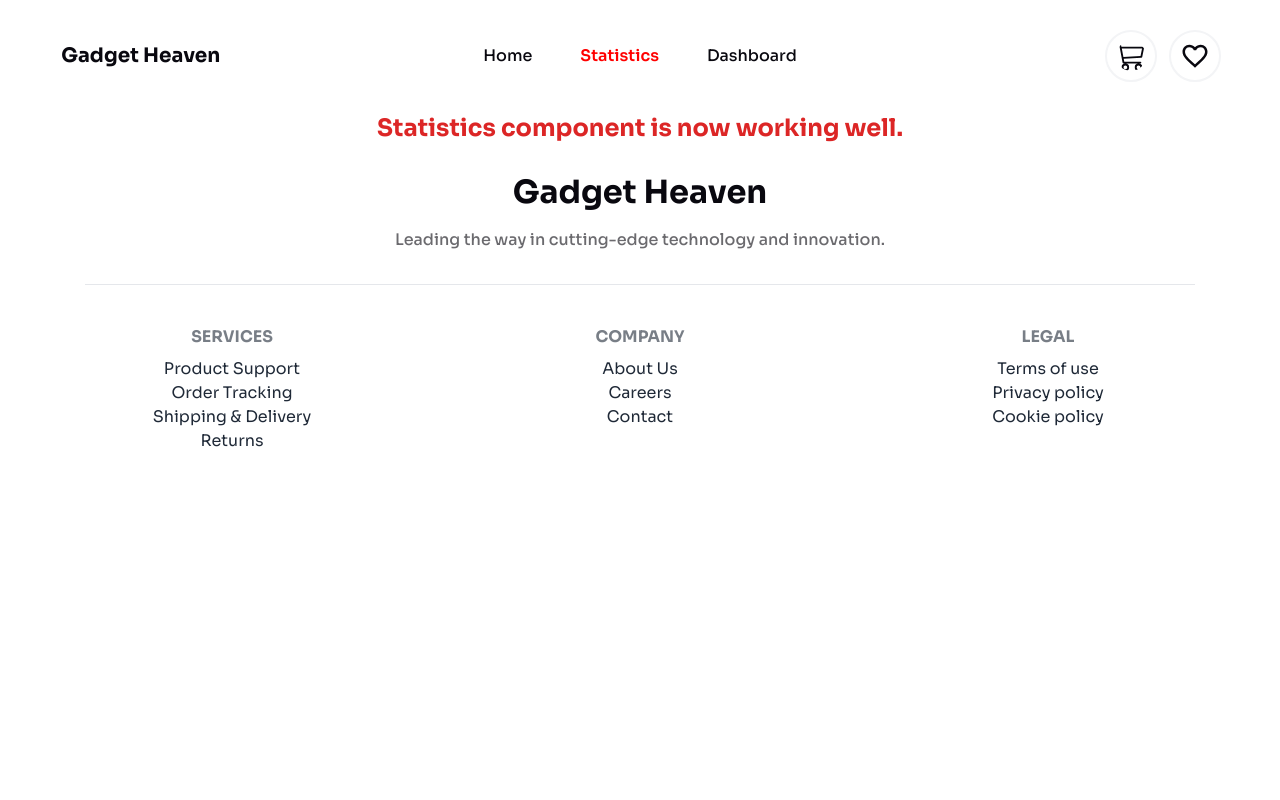
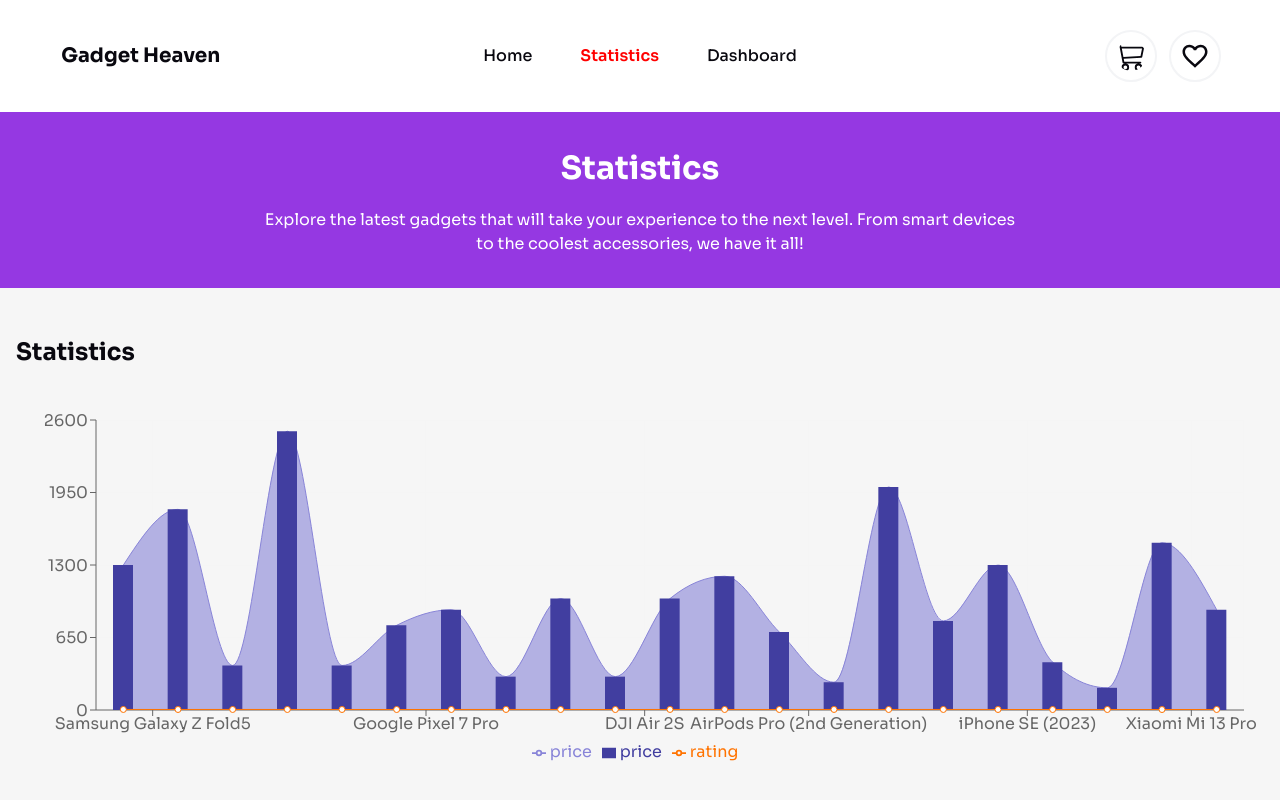
Before and after one commit to KYusufbd/gadget-heaven, a React (Vite) app: page /statistics in a window 1280 px wide. Shown: the top 800 px of the page. Built offline with nearby package versions, Linux system fonts and the light colour scheme.

Commit message:
Statistics is complete

```diff
--- a/package.json
+++ b/package.json
@@ -18,7 +18,8 @@
     "react-dom": "^18.3.1",
     "react-icons": "^5.3.0",
     "react-router": "^7.0.1",
-    "react-star-rating-input": "^8.0.1"
+    "react-star-rating-input": "^8.0.1",
+    "recharts": "^2.15.0"
   },
   "devDependencies": {
     "@eslint/js": "^9.13.0",
--- a/src/Statistics.jsx
+++ b/src/Statistics.jsx
@@ -1,7 +1,62 @@
+import { useContext } from 'react';
+import {
+  ComposedChart,
+  Line,
+  Area,
+  Bar,
+  XAxis,
+  YAxis,
+  CartesianGrid,
+  Tooltip,
+  Legend,
+  ResponsiveContainer,
+} from 'recharts';
+import GadgetContext from './GadgetContext';
+
 const Statistics = () => {
+    const gadgets = useContext(GadgetContext);
+
   return (
     <div>
-      <h1 className="text-2xl font-bold text-center text-red-600">Statistics component is now working well.</h1>
+      <div className="flex flex-col gap-8 bg-primary px-5 py-8 text-center text-white">
+        <div className="flex flex-col gap-4">
+          <h1 className="text-3xl font-bold">Statistics</h1>
+          <p className="mx-auto max-w-3xl text-base">
+            Explore the latest gadgets that will take your experience to the
+            next level. From smart devices to the coolest accessories, we have
+            it all!
+          </p>
+        </div>
+      </div>
+      <div className="flex w-full flex-col gap-8 bg-bgcol px-4 pb-16 pt-12">
+        <div className="mx-auto flex w-full max-w-page-width flex-row justify-between">
+          <h5 className="text-2xl font-bold">Statistics</h5>
+        </div>
+        <div className='w-full max-w-page-width h-96 mx-auto'>
+            <ResponsiveContainer width="100%" height="100%">
+                <ComposedChart
+                width={500}
+                height={400}
+                data={gadgets}
+                margin={{
+                    top: 20,
+                    right: 20,
+                    bottom: 20,
+                    left: 20,
+                }}
+                >
+                    <CartesianGrid stroke="#f5f5f5" />
+                    <XAxis dataKey="product_title" scale="band" />
+                    <YAxis dataKey="price" scale="auto" />
+                    <Tooltip />
+                    <Legend />
+                    <Area type="monotone" dataKey="price" fill="#8884d8" stroke="#8884d8" />
+                    <Bar dataKey="price" barSize={20} fill="#413ea0" />
+                    <Line type="monotone" dataKey="rating" stroke="#ff7300" />
+                    </ComposedChart>
+            </ ResponsiveContainer>
+        </div>
+      </div>
     </div>
   );
 };
--- a/src/main.jsx
+++ b/src/main.jsx
@@ -18,10 +18,7 @@
         <Route path="/" element={<App />}>
           <Route index element={<Home />} />
           <Route path="/details/:gadgetId" element={<Details />} />
-          <Route
-            path="statistics"
-            element={<Statistics />}
-          />
+          <Route path="statistics" element={<Statistics />} />
           <Route path="/dashboard" element={<Dashboard />}>
             <Route path="/dashboard/cart" element={<Cart />} />
             <Route path="/dashboard/wishlist" element={<Wishlist />} />
```
Also changed, not shown: 1 other file (tests, documents, lock files or other folders).
